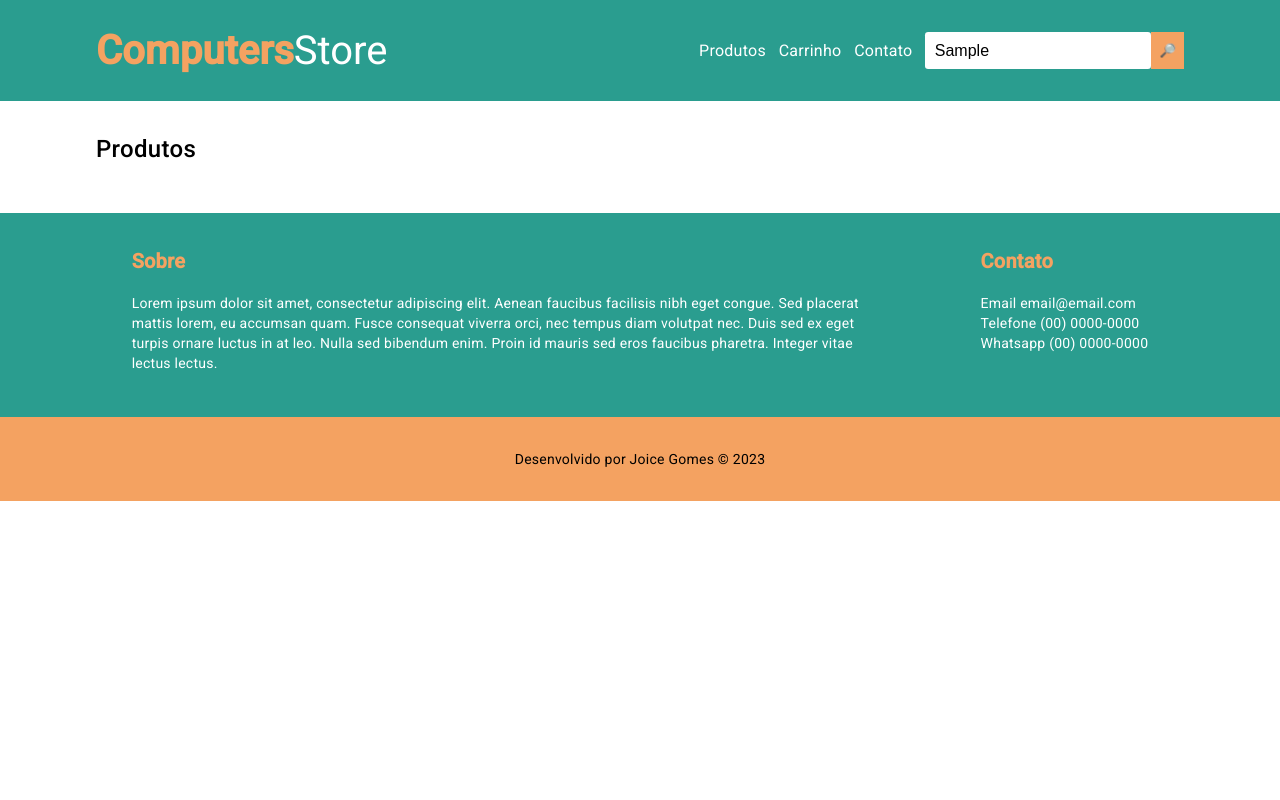
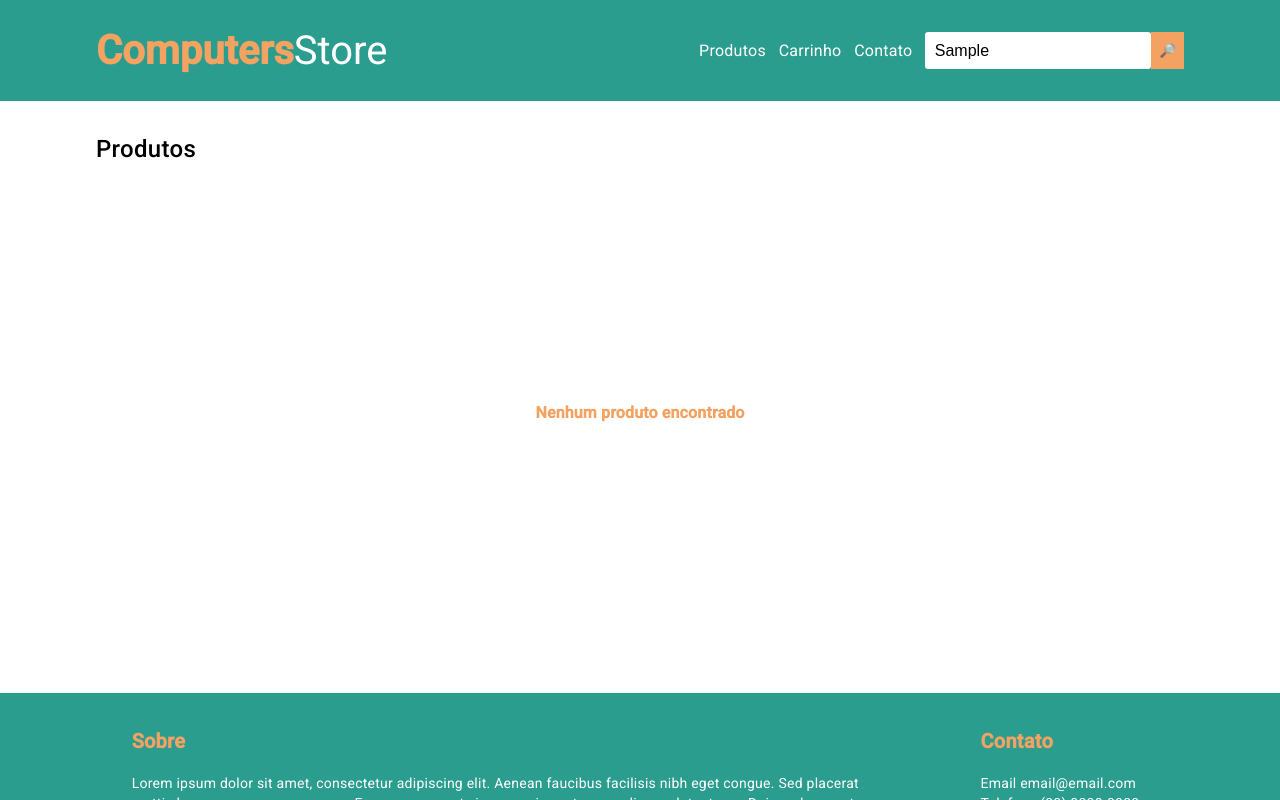
Before and after one commit to Joi-GN/computers-store, an Angular app: page /products in a window 1280 px wide. Both pictures are taken after typing "Sample" into the empty fields and a click on the button "🔎️". Shown: the top 800 px of the page. Built offline with nearby package versions, Linux system fonts and the light colour scheme.

Commit message:
feat: create noProductsFound ng template

```diff
--- a/src/app/products/products.component.css
+++ b/src/app/products/products.component.css
@@ -1,7 +1,6 @@
 .product-list {
   display: flex;
   flex-wrap: wrap;
-  justify-content: space-between;
   gap: 1.5rem;
 }
 
@@ -51,26 +50,39 @@
   font-weight: bold;
 }
 
+.no-products-found {
+  display: flex;
+  flex-direction: column;
+  justify-content: center;
+  height: 60vh;
+  text-align: center;
+}
+
+.no-products-found__title {
+  color: var(--brand-color-1);
+  font-weight: bold;
+}
+
 @media screen and (min-width: 0) {
   .product-list__card {
-    width: calc(50% - 1.5rem);
+    width: calc(50% - .75rem);
   }
 }
 
 @media screen and (min-width: 768px) {
   .product-list__card {
-    width: calc(33.3% - 1.5rem);
+    width: calc(33.3% - 1rem);
   }
 }
 
 @media screen and (min-width: 1024px) {
   .product-list__card {
-    width: calc(25% - 1.5rem);
+    width: calc(25% - 1.13rem);
   }
 }
 
 @media screen and (min-width: 1440px) {
   .product-list__card {
-    width: calc(20% - 1.5rem);
+    width: calc(20% - 1.2rem);
   }
 }
--- a/src/app/products/products.component.html
+++ b/src/app/products/products.component.html
@@ -1,6 +1,6 @@
 <section class="container">
   <h2 class="section__title">Produtos</h2>
-  <ul class="product-list">
+  <ul class="product-list" *ngIf="productsFound else noProductsFound">
     <li class="product-list__card" *ngFor="let product of products">
       <a routerLink="/products/{{product.id}}" class="product-list__card__link">
         <img class="product-item__image" [src]="product.imageURL" alt="">
@@ -14,4 +14,9 @@
       </a>
     </li>
   </ul>
+  <ng-template #noProductsFound>
+    <div class="no-products-found">
+      <h3 class="no-products-found__title">Nenhum produto encontrado</h3>
+    </div>
+  </ng-template>
 </section>
--- a/src/app/products/products.component.ts
+++ b/src/app/products/products.component.ts
@@ -10,6 +10,7 @@ import { ProductsService } from '../products.service';
 })
 export class ProductsComponent implements OnInit {
   products : IProduct[] | undefined;
+  productsFound: boolean = true;
 
   constructor (
     private productsService : ProductsService,
@@ -23,8 +24,10 @@ export class ProductsComponent implements OnInit {
 
       if (name) {
         this.products = this.products.filter(product => product.name.toLowerCase().includes(name))
+        if (this.products.length == 0) this.productsFound = false;
       } else {
         this.products = this.productsService.getAll();
+        this.productsFound = true;
       }
     })
 
```
